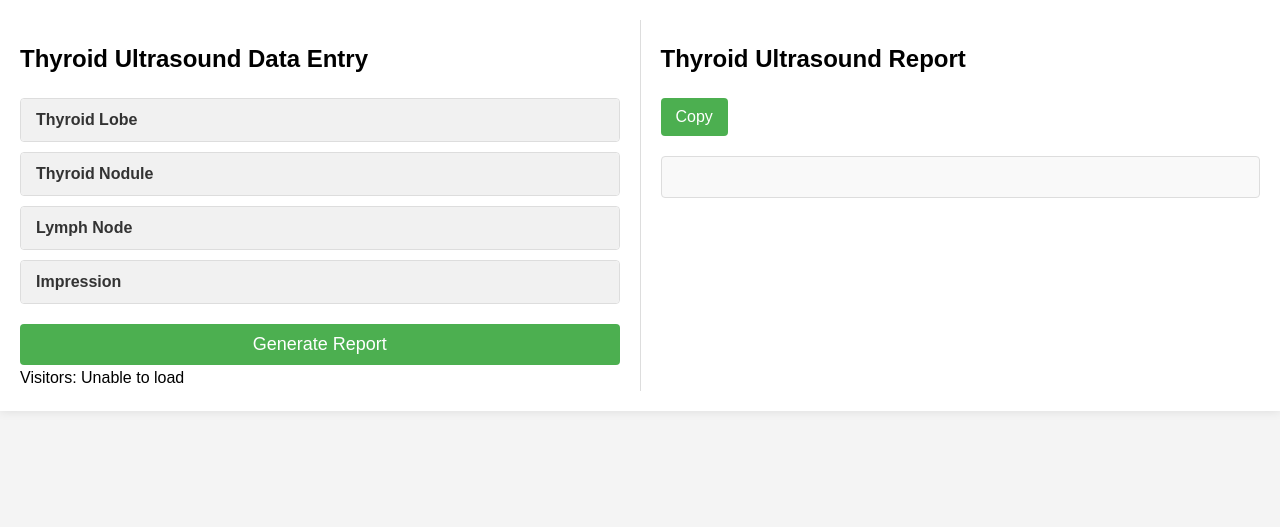
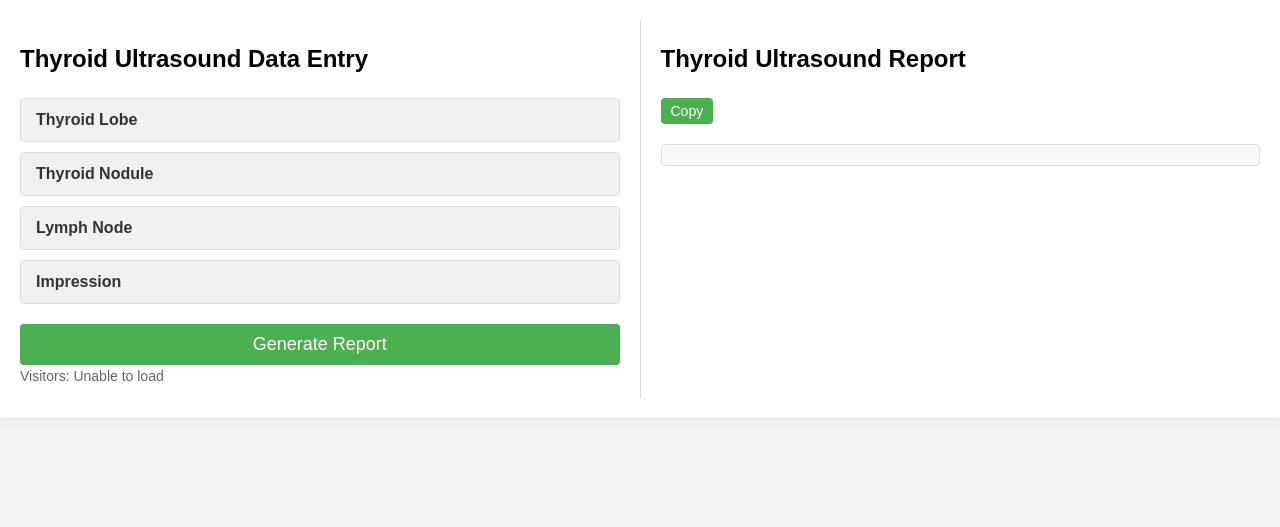
Before and after one commit to johnyquest7/thyroid_reporter.github.io, a plain HTML site: page index.html in a window 1280 px wide. Drawn offline with Linux system fonts and the light colour scheme; no server answers.

Commit message:
Update styles.css
add copy button

```diff
--- a/styles.css
+++ b/styles.css
@@ -213,3 +213,37 @@ button:hover {
 .mb-10 {
     margin-bottom: 10px;
 }
+
+
+
+#report-preview {
+    margin-top: 20px;
+    border: 1px solid #ddd;
+    padding: 10px;
+}
+
+#report-preview h3 {
+    display: flex;
+    justify-content: space-between;
+    align-items: center;
+}
+
+#copy-report {
+    background-color: #4CAF50;
+    color: white;
+    border: none;
+    padding: 5px 10px;
+    cursor: pointer;
+    border-radius: 4px;
+    font-size: 14px;
+}
+
+#copy-report:hover {
+    background-color: #45a049;
+}
+
+#visitor-count {
+    font-size: 14px;
+    color: #666;
+    margin-bottom: 10px;
+}
```
